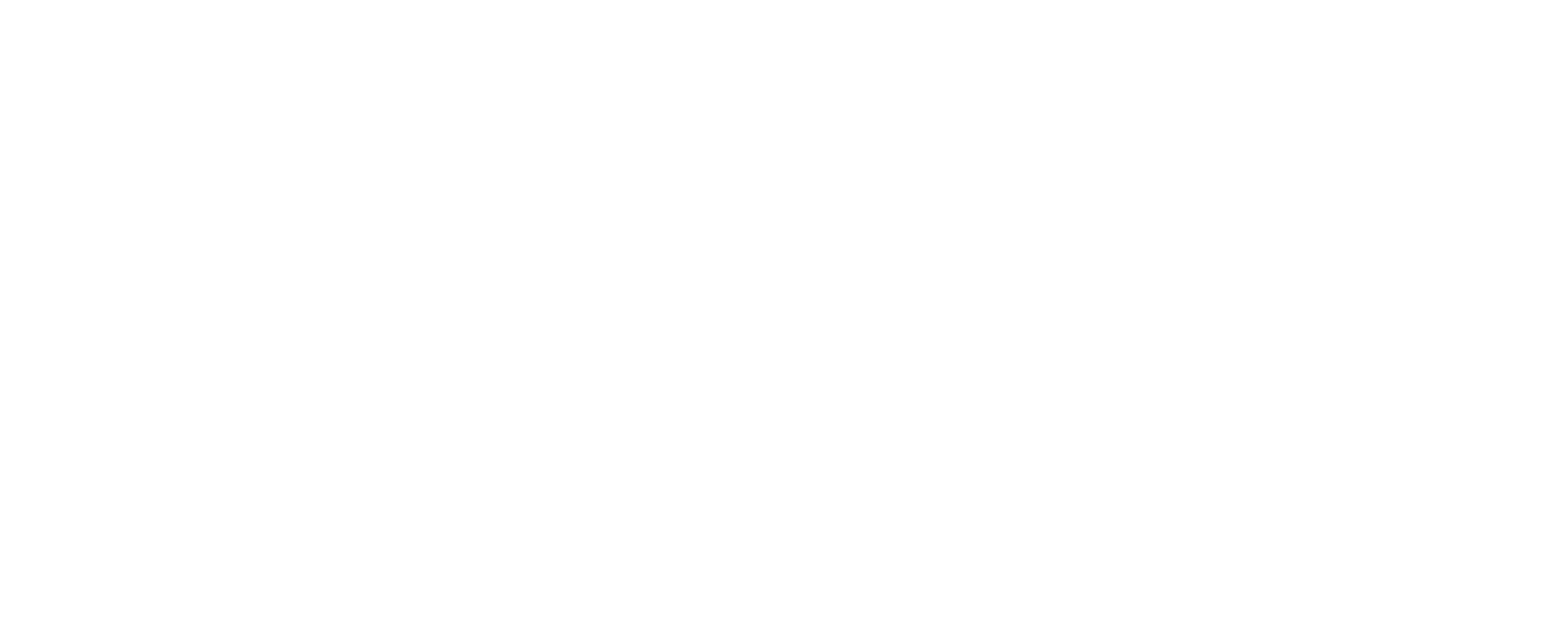
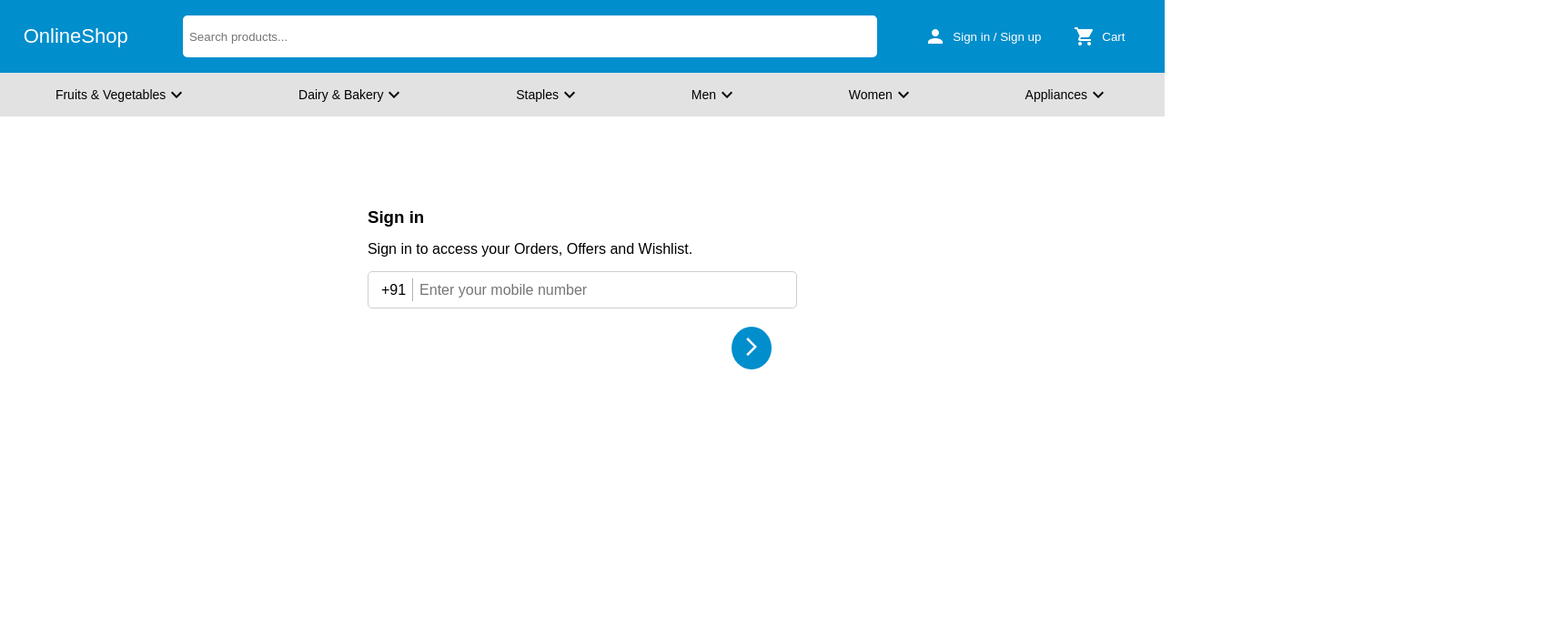
Before and after one commit to avinashnadkar/E-commerce, a React (Create React App) app: page /login in a window 1280 px wide. Shown: the top 700 px of the page at 91% size, 1720 px wide, since content can reach past the window. Built offline with nearby package versions, Linux system fonts and the light colour scheme.

Commit message:
created router and signin page

```diff
--- a/package.json
+++ b/package.json
@@ -12,6 +12,7 @@
     "@testing-library/user-event": "^13.5.0",
     "react": "^17.0.2",
     "react-dom": "^17.0.2",
+    "react-router-dom": "^6.2.1",
     "react-scripts": "5.0.0",
     "uuid": "^8.3.2",
     "web-vitals": "^2.1.2"
--- a/src/App.js
+++ b/src/App.js
@@ -1,11 +1,10 @@
 import './App.css';
+import Router from './Router/Router';
 
 function App() {
   return (
     <div className="App">
-      <header className="App-header">
-
-      </header>
+       <Router/>
     </div>
   );
 }
--- /dev/null
+++ b/src/Pages/Signin/Signin.jsx
@@ -0,0 +1,55 @@
+import styles from "./Signin.module.css";
+import ArrowForwardIosIcon from '@mui/icons-material/ArrowForwardIos';
+import { useState } from "react";
+
+const Signin = () => {
+
+    //state for mobile number
+    const [mobileNumber, setMobileNumber] = useState("");
+    //state for otp
+    const [otp, setOtp] = useState("");
+    //state for to check phone number submited or not submited
+    const [submited, setSubmited] = useState(false);
+
+    //handle state change of phone number
+    const handleChange = (e) => {
+        setMobileNumber(e.target.value);
+        console.log(mobileNumber);
+    }
+
+    //change state change of otp
+    const handleChangeOtp = (e) => {
+        setOtp(e.target.value);
+        console.log(otp);
+    }
+
+    //Submit phone number
+    const handleSubmit = () => {
+        setSubmited(true);
+    }
+
+    return (
+        <div>
+           <div className={styles.signin}>
+               <h3>Sign in</h3>
+               <p>Sign in to access your Orders, Offers and Wishlist.</p>
+               <div className={styles.inputBox}>
+                  <span className={styles.countryCode}>+91</span>
+                  <input type="text" className={styles.mobileNumInput} placeholder="Enter your mobile number" value={mobileNumber} onChange={handleChange}/>
+               </div>
+               <button className={styles.submitBtn} style={{display : submited ?  "none" : "block" }} onClick={handleSubmit}><ArrowForwardIosIcon/></button>
+
+               <div style={{display : submited ? "block" : "none"}}>
+                    <div className={styles.inputBoxOtp}>
+                        <input type="text" className={styles.otpInput} placeholder="Enter your OTP" value={otp} onChange={handleChangeOtp}/>
+                    </div>
+
+                    <button className={styles.verifyBtn}>Verify</button>
+               </div>
+
+           </div>
+        </div>
+    )
+}
+
+export default Signin;
--- /dev/null
+++ b/src/Pages/Signin/Signin.module.css
@@ -0,0 +1,75 @@
+.signin{
+    margin: 0 auto;
+    width: fit-content;
+    height: 70vh;
+    margin-top: 100px;
+}
+
+.signin h3, .signin p {
+    padding: 0xp;
+    margin: 15px 0px;
+    font-family: sans-serif;
+}
+
+.inputBox{
+    border: 1px solid rgb(206, 206, 206);
+    width: fit-content;
+    padding: 7px;
+    border-radius: 5px;
+    font-family: sans-serif;
+}
+
+.countryCode{
+    padding: 0px 7px;
+    font-family: sans-serif;
+}
+
+.mobileNumInput{
+    width: 400px;
+    height: 25px;
+    border: none;
+    font-size: 16px;
+    outline: none;
+    border-left: 1px solid rgb(180, 180, 180);
+    padding: 0px 7px;
+    font-family: sans-serif;
+}
+
+.signin .submitBtn{
+    background-color: #008ecc;
+    color: white;
+    padding: 10px;
+    border: none;
+    border-radius: 50%;
+    margin: 20px 0px 0px 400px;
+}
+
+
+.inputBoxOtp{
+    border: 1px solid rgb(206, 206, 206);
+    width: fit-content;
+    padding: 7px;
+    border-radius: 5px;
+    font-family: sans-serif;
+    margin-top: 30px;
+}
+
+.otpInput{
+    width: 450px;
+    height: 25px;
+    border: none;
+    font-size: 16px;
+    outline: none;
+    padding: 0px 7px;
+    font-family: sans-serif;
+}
+
+.signin .verifyBtn{
+    background-color: #008ecc;
+    color: white;
+    padding: 10px;
+    border: none;
+    width: 100%;
+    margin-top: 30px;
+    border-radius: 5px;
+}
--- /dev/null
+++ b/src/Router/Router.jsx
@@ -0,0 +1,18 @@
+import Nav from "../Components/Navbar/Nav";
+import Footer from "../Components/Footer/Footer";
+import { Route,Routes } from "react-router-dom";
+import Signin from "../Pages/Signin/Signin";
+
+const Router = () => {
+    return(
+        <>
+          <Nav/>
+            <Routes>
+              <Route exact path="/login" element={<Signin/>}/>
+            </Routes>
+          <Footer/>
+        </>
+    )
+}
+
+export default Router;
--- a/src/index.js
+++ b/src/index.js
@@ -3,11 +3,14 @@
 import './index.css';
 import App from './App';
 import reportWebVitals from './reportWebVitals';
+import {BrowserRouter} from 'react-router-dom';
 
 ReactDOM.render(
+  <BrowserRouter>
   <React.StrictMode>
     <App />
-  </React.StrictMode>,
+  </React.StrictMode>
+  </BrowserRouter>,
   document.getElementById('root')
 );
 
```
Also changed, not shown: 1 other file (tests, documents, lock files or other folders).
